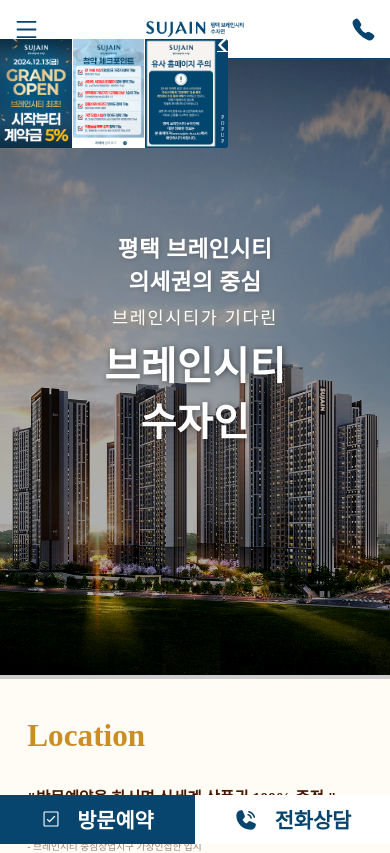
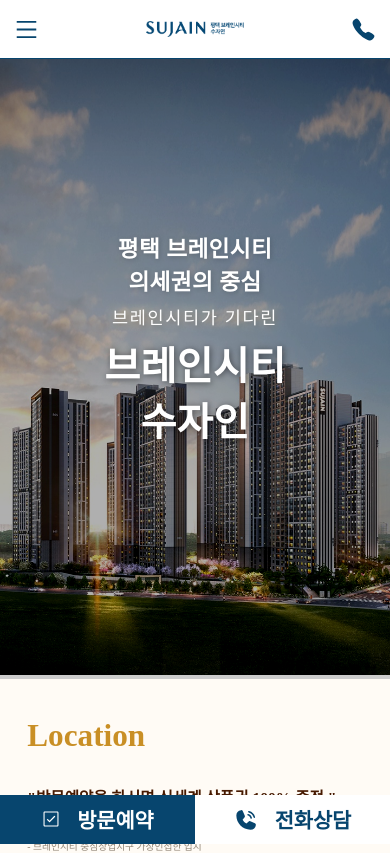
Before and after one commit to parkjihun22/jeju-wepark, a React (Create React App) app: page / in a window 390 px wide. Shown: the top 853 px of the page. Built offline with nearby package versions, Linux system fonts and the light colour scheme; a web font is replaced by a local one.

Commit message:
feat : 모바일 팝업수정정

```diff
--- a/src/pages/Main/Main.jsx
+++ b/src/pages/Main/Main.jsx
@@ -290,9 +290,9 @@
 				</>
 			) : (
 				<div className={styles.mobileMain}>
-					{isOpenPopup1 && <Popup onClosed={() => setIsOpenPopup1(!isOpenPopup1)} popupImage={mobilePopupPage1} numbering={1} />}
-					{isOpenPopup2 && <Popup onClosed={() => setIsOpenPopup2(!isOpenPopup1)} popupImage={mobilePopupPage2} numbering={2} />}
-					{isOpenPopup3 && <Popup onClosed={() => setIsOpenPopup3(!isOpenPopup1)} popupImage={mobilePopupPage3} numbering={3} />}
+					{isOpenPopup1 && <obilePopup onClosed={() => setIsOpenPopup1(!isOpenPopup1)} popupImage={mobilePopupPage1} numbering={1} />}
+					{isOpenPopup2 && <obilePopup onClosed={() => setIsOpenPopup2(!isOpenPopup1)} popupImage={mobilePopupPage2} numbering={2} />}
+					{isOpenPopup3 && <obilePopup onClosed={() => setIsOpenPopup3(!isOpenPopup1)} popupImage={mobilePopupPage3} numbering={3} />}
 
 					<Header isChanged={isScroll} />
 
```
